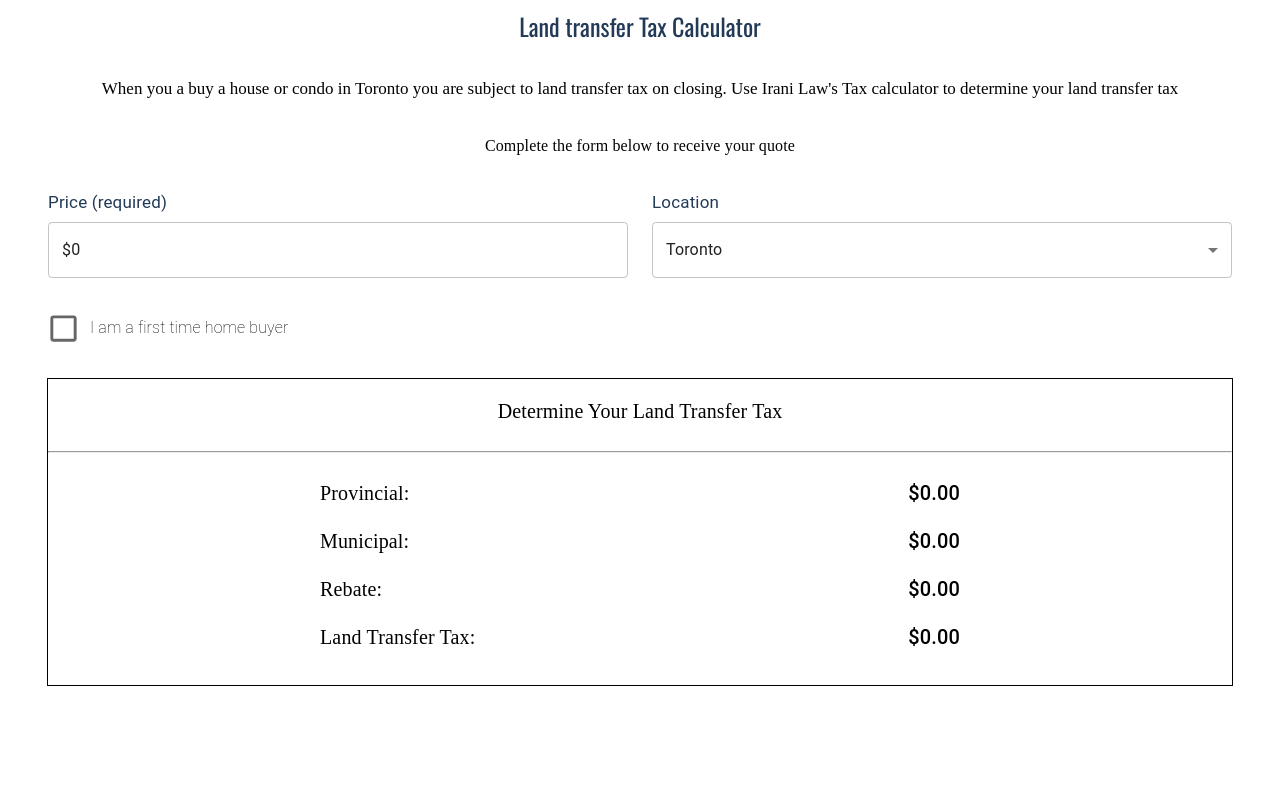
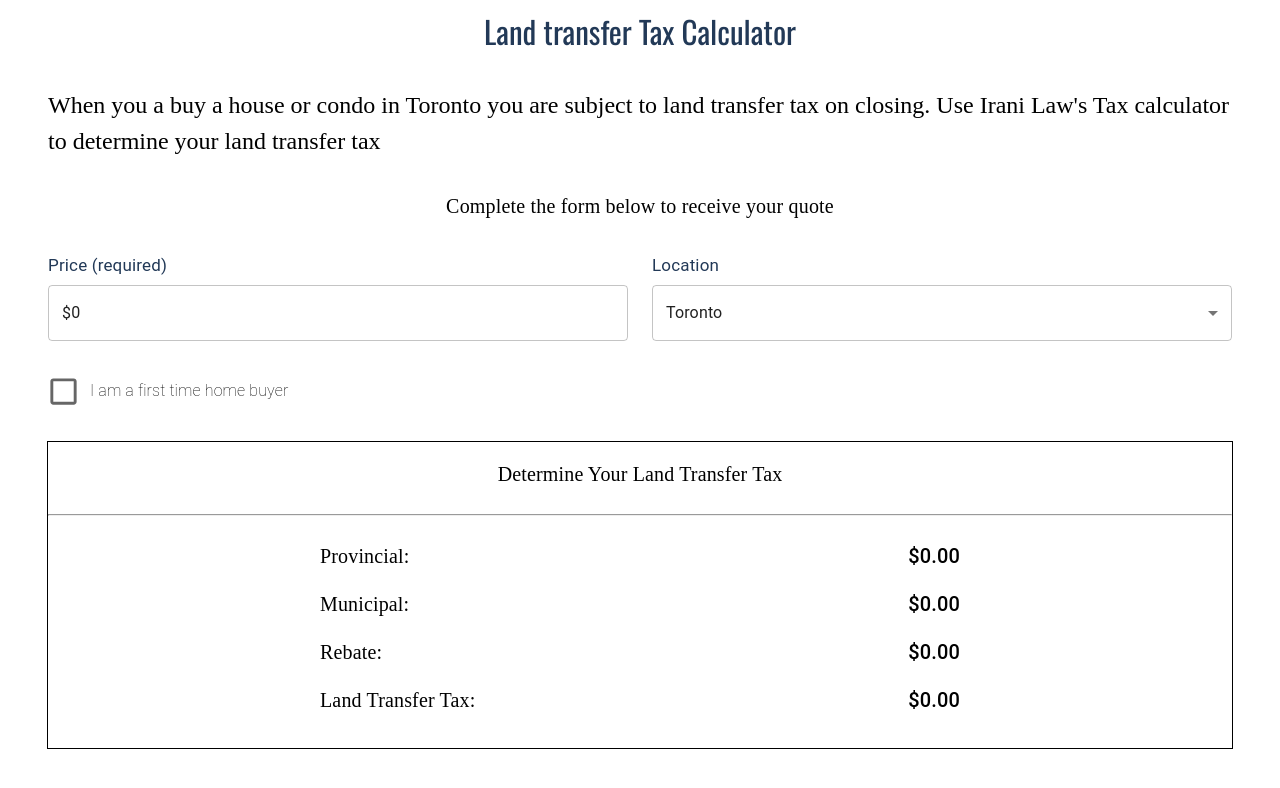
Before and after one commit to pb199878/my-app, a React (Vite) app: page / in a window 1280 px wide. Shown: the top 788 px of the page. Built offline with nearby package versions, Linux system fonts and the light colour scheme.

Commit message:
Update font sizes

```diff
--- a/src/LandTransferTaxCalculator.jsx
+++ b/src/LandTransferTaxCalculator.jsx
@@ -238,7 +238,7 @@ function LandTransferTaxCalculator() {
         <Typography
           variant={"h5"}
           color="#223957"
-          sx={{ lineHeight: "1.5", fontFamily: "'Oswald'" }}
+          sx={{ lineHeight: "1.5", fontFamily: "'Oswald'", fontSize: "31px" }}
         >
           Land transfer Tax Calculator
         </Typography>
@@ -246,7 +246,11 @@ function LandTransferTaxCalculator() {
           variant={"subtitle"}
           fontSize={"17px"}
           fontFamily={"serif"}
-          sx={{ lineHeight: "1.5", fontFamily: "'EB Garamond', serif" }}
+          sx={{
+            lineHeight: "1.5",
+            fontFamily: "'EB Garamond', serif",
+            fontSize: "24px",
+          }}
         >
           When you a buy a house or condo in Toronto you are subject to land
           transfer tax on closing. Use Irani Law's Tax calculator to determine
@@ -254,7 +258,11 @@ function LandTransferTaxCalculator() {
         </Typography>
         <Typography
           fontFamily={"serif"}
-          sx={{ lineHeight: "1.5", fontFamily: "'EB Garamond', serif" }}
+          sx={{
+            lineHeight: "1.5",
+            fontFamily: "'EB Garamond', serif",
+            fontSize: "20px",
+          }}
         >
           Complete the form below to receive your quote
         </Typography>
```
Also changed, not shown: 2 other files (tests, documents, lock files or other folders).
